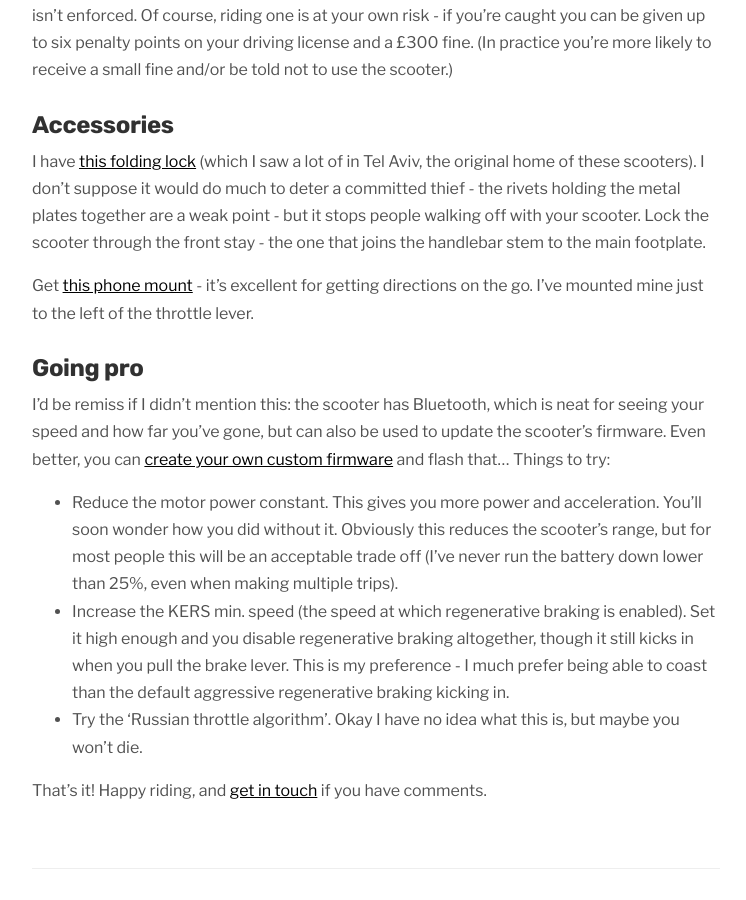
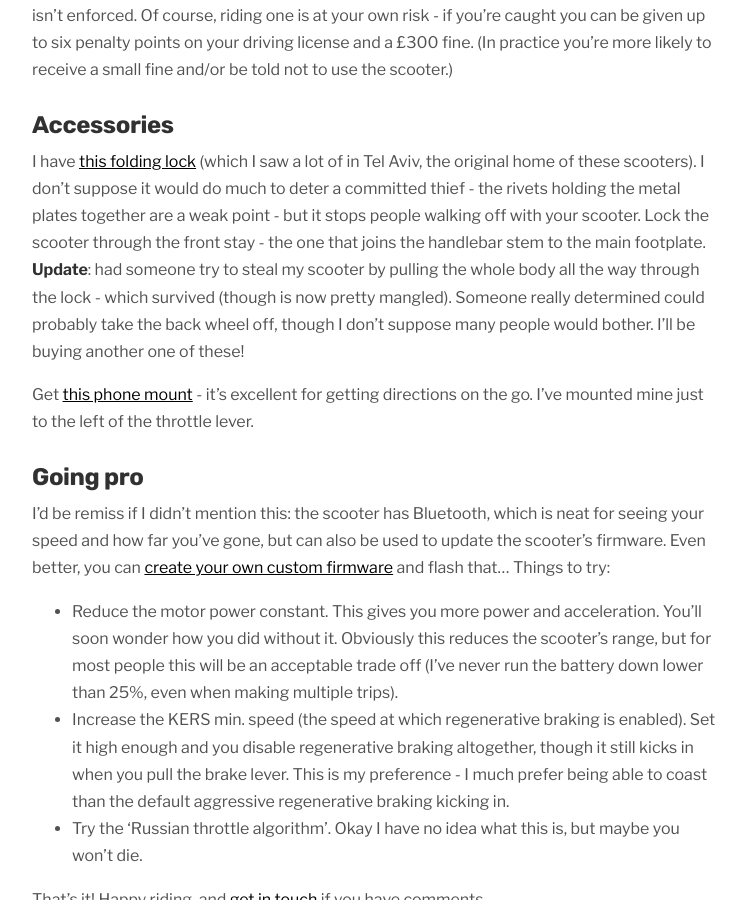
Before and after one commit to henryaj/blog-old, a Jekyll site: the page built from _posts/2019-07-24-m365-owners-manual.md, in a window 1280 px wide and 900 px high, scrolled down 3266 px. Shown: the whole window, without its empty margins (264-1010 px from the left). Built offline with Jekyll 4.4.1, drawn with Linux system fonts in a browser that asks for light colours.

Commit message:
someone tried to steal my scooter

```diff
--- a/_posts/2019-07-24-m365-owners-manual.md
+++ b/_posts/2019-07-24-m365-owners-manual.md
@@ -66,7 +66,7 @@ Yes, strictly speaking electric scooters aren't legal in the UK. In practice, th
 
 ## Accessories
 
-I have [this folding lock](https://www.amazon.co.uk/gp/product/B075H8KPG2/ref=as_li_tl?ie=UTF8&camp=1634&creative=6738&creativeASIN=B075H8KPG2&linkCode=as2&tag=hstan-21&linkId=0529e35f5dfaa14d0a0d4ecd310cd90d) (which I saw a lot of in Tel Aviv, the original home of these scooters). I don't suppose it would do much to deter a committed thief - the rivets holding the metal plates together are a weak point - but it stops people walking off with your scooter. Lock the scooter through the front stay - the one that joins the handlebar stem to the main footplate.
+I have [this folding lock](https://www.amazon.co.uk/gp/product/B075H8KPG2/ref=as_li_tl?ie=UTF8&camp=1634&creative=6738&creativeASIN=B075H8KPG2&linkCode=as2&tag=hstan-21&linkId=0529e35f5dfaa14d0a0d4ecd310cd90d) (which I saw a lot of in Tel Aviv, the original home of these scooters). I don't suppose it would do much to deter a committed thief - the rivets holding the metal plates together are a weak point - but it stops people walking off with your scooter. Lock the scooter through the front stay - the one that joins the handlebar stem to the main footplate. **Update**: had someone try to steal my scooter by pulling the whole body all the way through the lock - which survived (though is now pretty mangled). Someone really determined could probably take the back wheel off, though I don't suppose many people would bother. I'll be buying another one of these!
 
 Get [this phone mount](https://www.amazon.co.uk/gp/product/B06Y1LVLJJ/ref=as_li_tl?ie=UTF8&camp=1634&creative=6738&creativeASIN=B06Y1LVLJJ&linkCode=as2&tag=hstan-21&linkId=b1adbe8d3d4fcf2feacece4bc6c7eb20) - it's excellent for getting directions on the go. I've mounted mine just to the left of the throttle lever.
 
```
